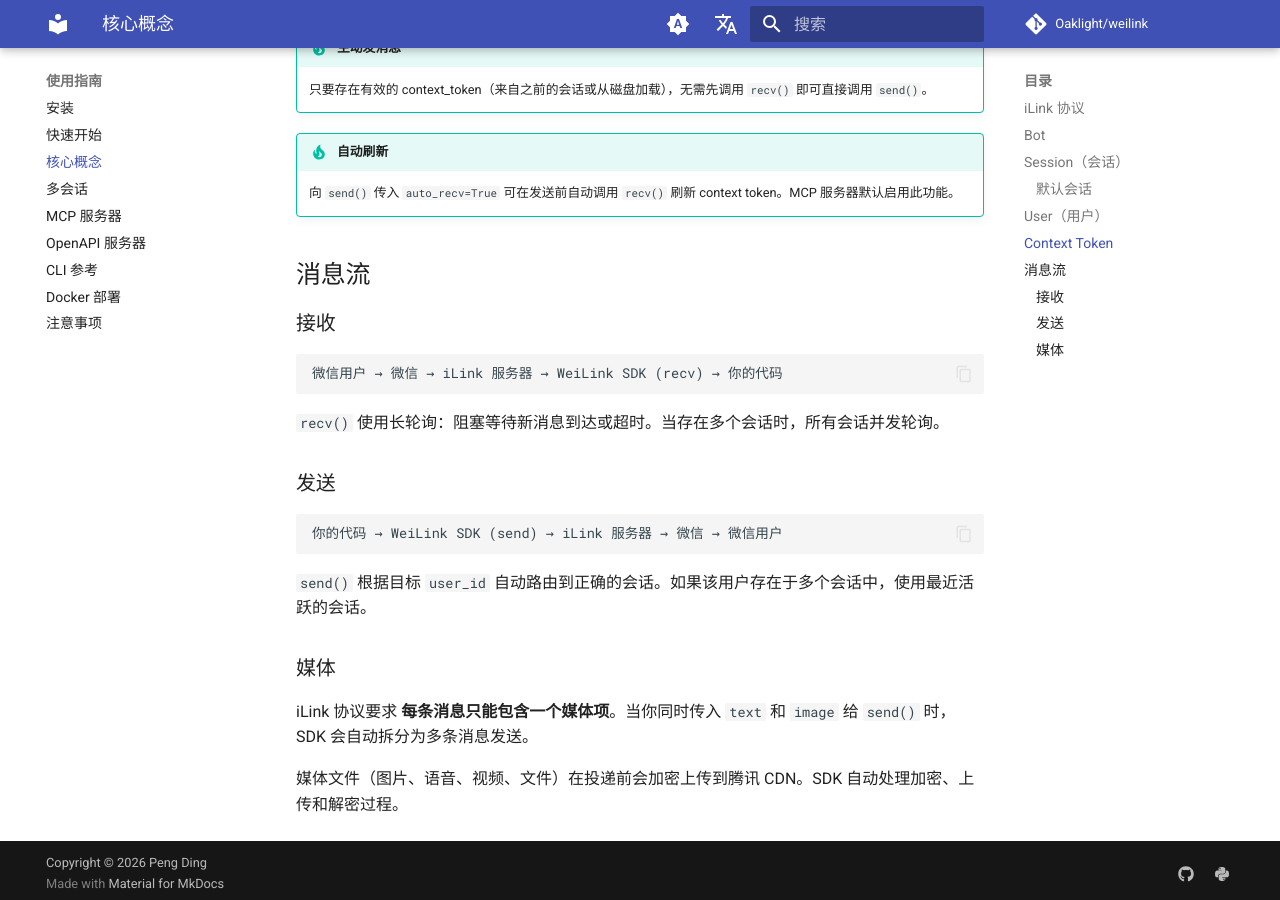
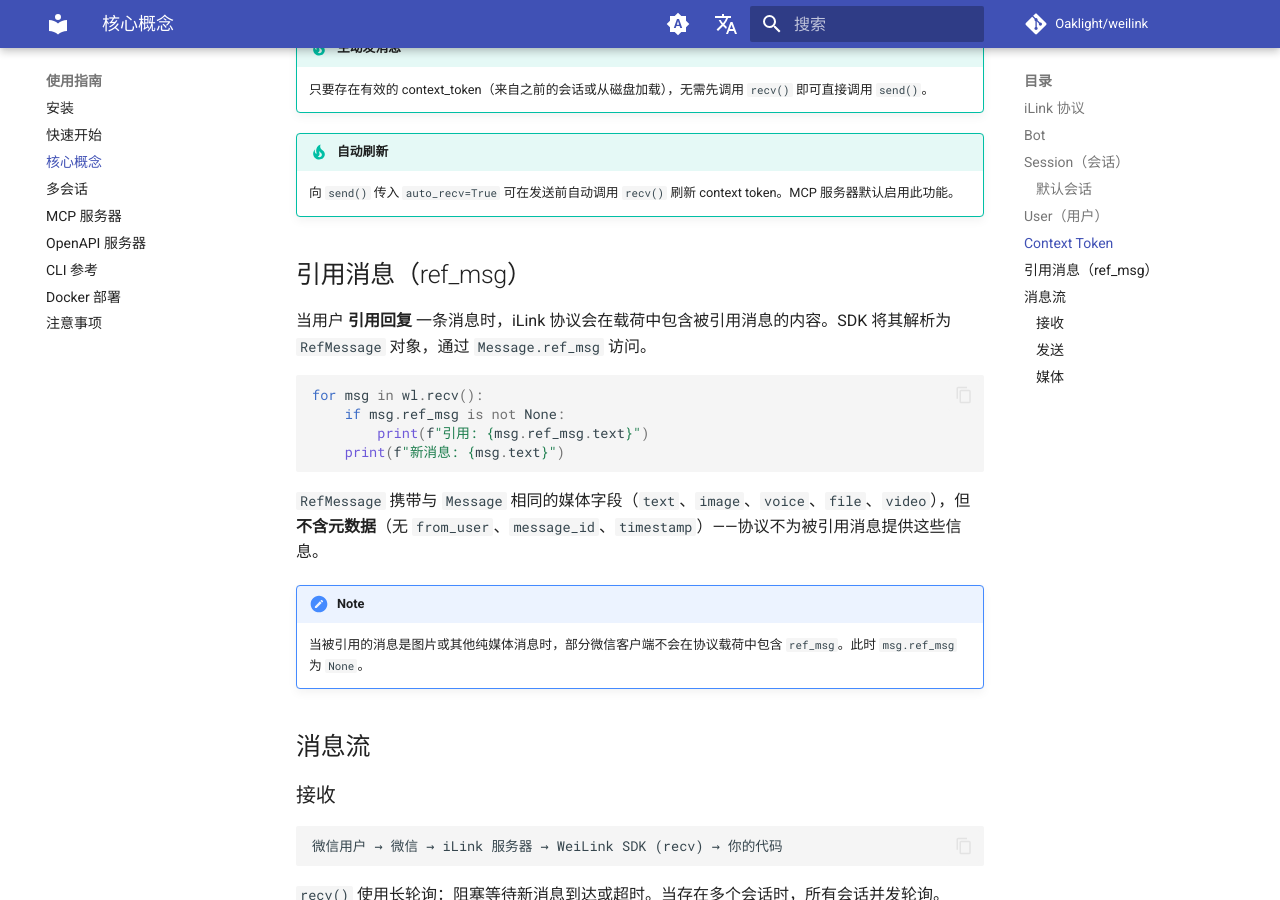
Before and after one commit to Oaklight/weilink, an MkDocs documentation site: the page built from docs/usage/concepts.md, in a window 1280 px wide and 900 px high, scrolled down 1948 px. Built offline with MkDocs 1.6.1 and Material for MkDocs 9.7.7, drawn with Linux system fonts in a browser that asks for light colours; comment, search, counter and statistics services are not loaded.

Commit message:
Add ref_msg (quoted messages) to concepts and quickstart

````diff
--- a/docs/usage/concepts.md
+++ b/docs/usage/concepts.md
@@ -73,6 +73,22 @@ Bot 调用 send() → SDK 使用已存储的 context_token → iLink 投递消
 !!! tip "自动刷新"
     向 `send()` 传入 `auto_recv=True` 可在发送前自动调用 `recv()` 刷新 context token。MCP 服务器默认启用此功能。
 
+## 引用消息（ref_msg）
+
+当用户 **引用回复** 一条消息时，iLink 协议会在载荷中包含被引用消息的内容。SDK 将其解析为 `RefMessage` 对象，通过 `Message.ref_msg` 访问。
+
+```python
+for msg in wl.recv():
+    if msg.ref_msg is not None:
+        print(f"引用: {msg.ref_msg.text}")
+    print(f"新消息: {msg.text}")
+```
+
+`RefMessage` 携带与 `Message` 相同的媒体字段（`text`、`image`、`voice`、`file`、`video`），但 **不含元数据**（无 `from_user`、`message_id`、`timestamp`）——协议不为被引用消息提供这些信息。
+
+!!! note
+    当被引用的消息是图片或其他纯媒体消息时，部分微信客户端不会在协议载荷中包含 `ref_msg`。此时 `msg.ref_msg` 为 `None`。
+
 ## 消息流
 
 ### 接收
````
Also changed, not shown: docs/usage/quickstart.md (+11 -0 lines).
